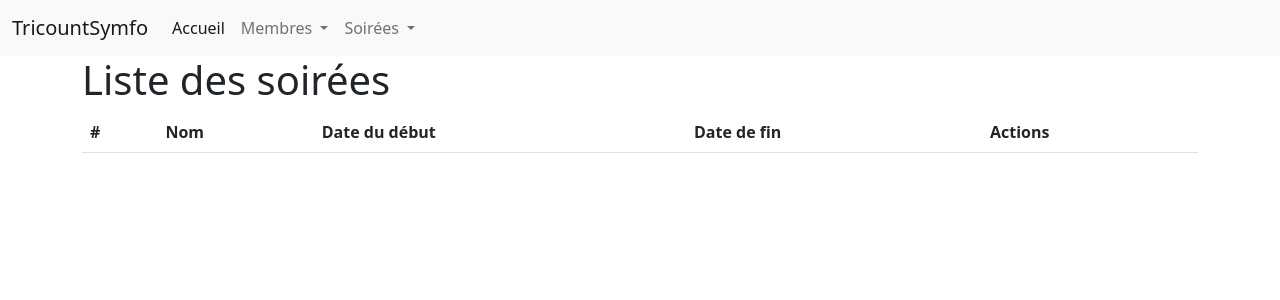
After one commit to Teyir/symfoTricount, a Symfony app: template templates/soirees/list.html.twig in a window 1280 px wide. The commit adds this page. Shown: the top 300 px of the page. Run offline with Twig, Linux system fonts and the light colour scheme; the template is opened without the code that fills it, so the values that code supplies are empty; some libraries are stand-ins or nearby versions.

Commit message:
[Improve] Just somes improves

```diff
--- a/templates/base.html.twig
+++ b/templates/base.html.twig
@@ -5,18 +5,66 @@
     <title>{% block title %}SymfoTricount!{% endblock %}</title>
     {# Run `composer require symfony/webpack-encore-bundle`
            and uncomment the following Encore helpers to start using Symfony UX #}
-    <link href="https://cdn.jsdelivr.net/npm/bootstrap@5.1.1/dist/css/bootstrap.min.css" rel="stylesheet" integrity="sha384-F3w7mX95PdgyTmZZMECAngseQB83DfGTowi0iMjiWaeVhAn4FJkqJByhZMI3AhiU" crossorigin="anonymous">
-    <script src="https://cdn.jsdelivr.net/npm/bootstrap@5.1.1/dist/js/bootstrap.bundle.min.js" integrity="sha384-/bQdsTh/da6pkI1MST/rWKFNjaCP5gBSY4sEBT38Q/9RBh9AH40zEOg7Hlq2THRZ" crossorigin="anonymous"></script>
+
+    <link href="https://cdn.jsdelivr.net/npm/bootstrap@5.1.1/dist/css/bootstrap.min.css" rel="stylesheet"
+          integrity="sha384-F3w7mX95PdgyTmZZMECAngseQB83DfGTowi0iMjiWaeVhAn4FJkqJByhZMI3AhiU" crossorigin="anonymous">
+
+    <script
+            src="https://code.jquery.com/jquery-3.6.0.min.js"
+            integrity="sha256-/xUj+3OJU5yExlq6GSYGSHk7tPXikynS7ogEvDej/m4="
+            crossorigin="anonymous"></script>
+
+    <script src="https://cdn.jsdelivr.net/npm/bootstrap@5.0.2/dist/js/bootstrap.bundle.min.js"
+            integrity="sha384-MrcW6ZMFYlzcLA8Nl+NtUVF0sA7MsXsP1UyJoMp4YLEuNSfAP+JcXn/tWtIaxVXM"
+            crossorigin="anonymous"></script>
+
     <script src="https://kit.fontawesome.com/da7397688c.js" crossorigin="anonymous"></script>
     {% block stylesheets %}
-        {#{{ encore_entry_link_tags('app') }}#}
+        {# {{ encore_entry_link_tags('app') }} #}
     {% endblock %}
 
     {% block javascripts %}
-        {#{{ encore_entry_script_tags('app') }}#}
+        {# {{ encore_entry_script_tags('app') }} #}
     {% endblock %}
 </head>
-    <body>
-        {% block body %}{% endblock %}
-    </body>
+<nav class="navbar navbar-expand-lg navbar-light bg-light">
+    <div class="container-fluid">
+        <a class="navbar-brand" href="#">TricountSymfo</a>
+        <button class="navbar-toggler" type="button" data-bs-toggle="collapse" data-bs-target="#navbarSupportedContent"
+                aria-controls="navbarSupportedContent" aria-expanded="false" aria-label="Toggle navigation">
+            <span class="navbar-toggler-icon"></span>
+        </button>
+        <div class="collapse navbar-collapse" id="navbarSupportedContent">
+            <ul class="navbar-nav me-auto mb-2 mb-lg-0">
+                <li class="nav-item">
+                    <a class="nav-link active" aria-current="page" href="#">Accueil</a>
+                </li>
+                <li class="nav-item dropdown">
+                    <a class="nav-link dropdown-toggle" href="#" id="navbarDropdown" role="button"
+                       data-bs-toggle="dropdown" aria-expanded="false">
+                        Membres
+                    </a>
+                    <ul class="dropdown-menu" aria-labelledby="navbarDropdown">
+                        <li><a class="dropdown-item" href="{{ path('home') }}">Accueil</a></li>
+                        <li><a class="dropdown-item" href="{{ path('membres_add') }}">Ajouter</a></li>
+                    </ul>
+                </li>
+
+                <li class="nav-item dropdown">
+                    <a class="nav-link dropdown-toggle" href="#" id="navbarDropdown" role="button"
+                       data-bs-toggle="dropdown" aria-expanded="false">
+                        Soirées
+                    </a>
+                    <ul class="dropdown-menu" aria-labelledby="navbarDropdown">
+                        <li><a class="dropdown-item" href="{{ path('soirees_add') }}">Ajouter</a></li>
+                        <li><a class="dropdown-item" href="{{ path('soirees_list') }}">Liste</a></li>
+                    </ul>
+                </li>
+            </ul>
+        </div>
+    </div>
+</nav>
+<body>
+{% block body %}{% endblock %}
+</body>
 </html>
--- a/templates/membres/index.html.twig
+++ b/templates/membres/index.html.twig
@@ -24,8 +24,8 @@
 
 
         <div class="mt-5 col">
-    <a href="#" class="btn btn-success">Ajouter une soirée</a>
-    <a href="#" class="btn btn-success">Afficher les soirées</a>
+            <a href="{{ path("soirees_add") }}" class="btn btn-success">Ajouter une soirée</a>
+            <a href="{{ path("soirees_list") }}" class="btn btn-success">Afficher les soirées</a>
         </div>
 
 
--- /dev/null
+++ b/templates/soirees/list.html.twig
@@ -0,0 +1,37 @@
+{% extends 'base.html.twig' %}
+
+{% block title %}List des soirées{% endblock %}
+
+{% block body %}
+    <div class="container">
+
+        <h1>Liste des soirées </h1>
+        <table class="table table-hover">
+            <thead>
+            <tr>
+                <th scope="col">#</th>
+                <th scope="col">Nom</th>
+                <th scope="col">Date du début</th>
+                <th scope="col">Date de fin</th>
+                <th scope="col">Actions</th>
+            </tr>
+            </thead>
+
+            <tbody>
+            {% for s in soirees %}
+                <tr>
+                    <td>{{ s.id }}</td>
+                    <td>{{ s.name }}</td>
+                    <td>{{ s.dateStart|date('d-m-Y') }}</td>
+                    <td>{{ s.dateFinish|date('d-m-Y') }}</td>
+                    <td>
+                        <a href="#" class="btn btn-sm btn-warning">Modifier</a>
+                        <a href="#" class="btn btn-sm btn-danger">Supprimer</a>
+                    </td>
+                </tr>
+            {% endfor %}
+            </tbody>
+
+        </table>
+    </div>
+{% endblock %}
```
Also changed, not shown: src/Controller/SoireesController.php (+41 -0 lines), src/Entity/Soiree.php (added, +75 -0 lines), src/Form/AddSoireeType.php (renamed from templates/main/index.html.twig, +27 -16 lines), src/Repository/SoireeRepository.php (added, +50 -0 lines), src/Repository/SoireesRepository.php (added, +50 -0 lines), templates/soirees/add.html.twig (added, +10 -0 lines). Lines whose indentation alone changed are shown as unchanged.
